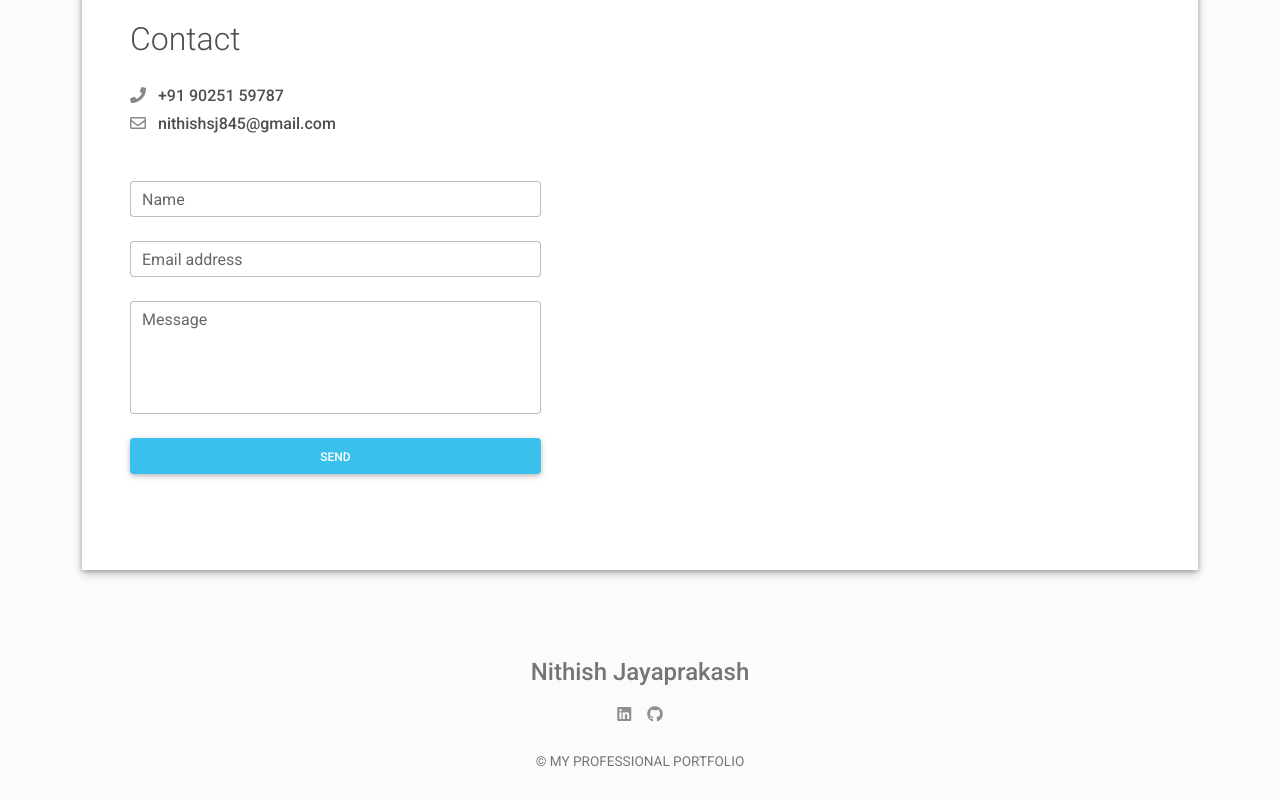
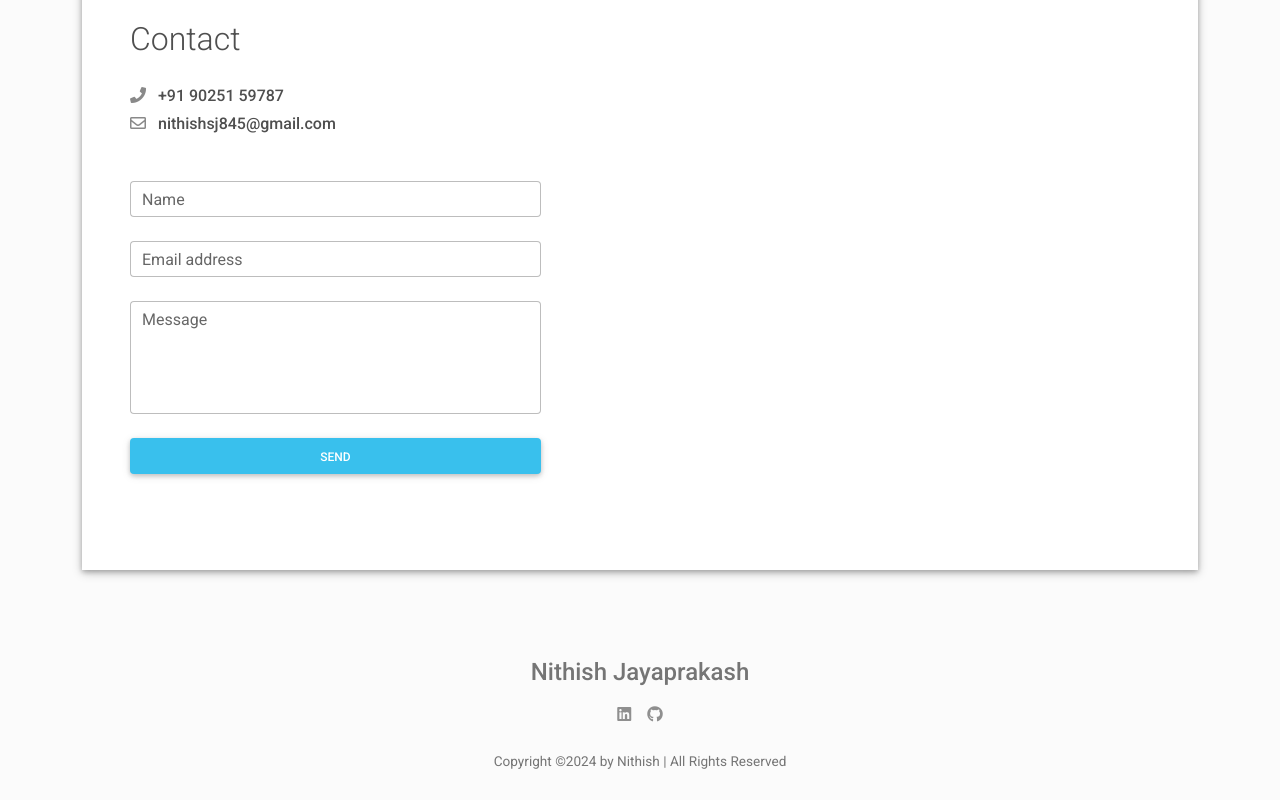
Before and after one commit to Nithish-26-Hub/Nithish-Portfolio, a plain HTML site: page index.html in a window 1280 px wide. Shown: the part 2757-3557 px from the top of the page. Drawn offline with Linux system fonts and the light colour scheme.

Commit message:
Update index.html

```diff
--- a/index.html
+++ b/index.html
@@ -277,7 +277,7 @@
           </div>
         </div>
         <div class="text-small">
-          <div class="mb-1">&copy; MY PROFESSIONAL PORTFOLIO</div>
+          <div class="mb-1">Copyright &copy;2024 by Nithish | All Rights Reserved</div>
         </div>
       </div>
     </footer>
```
